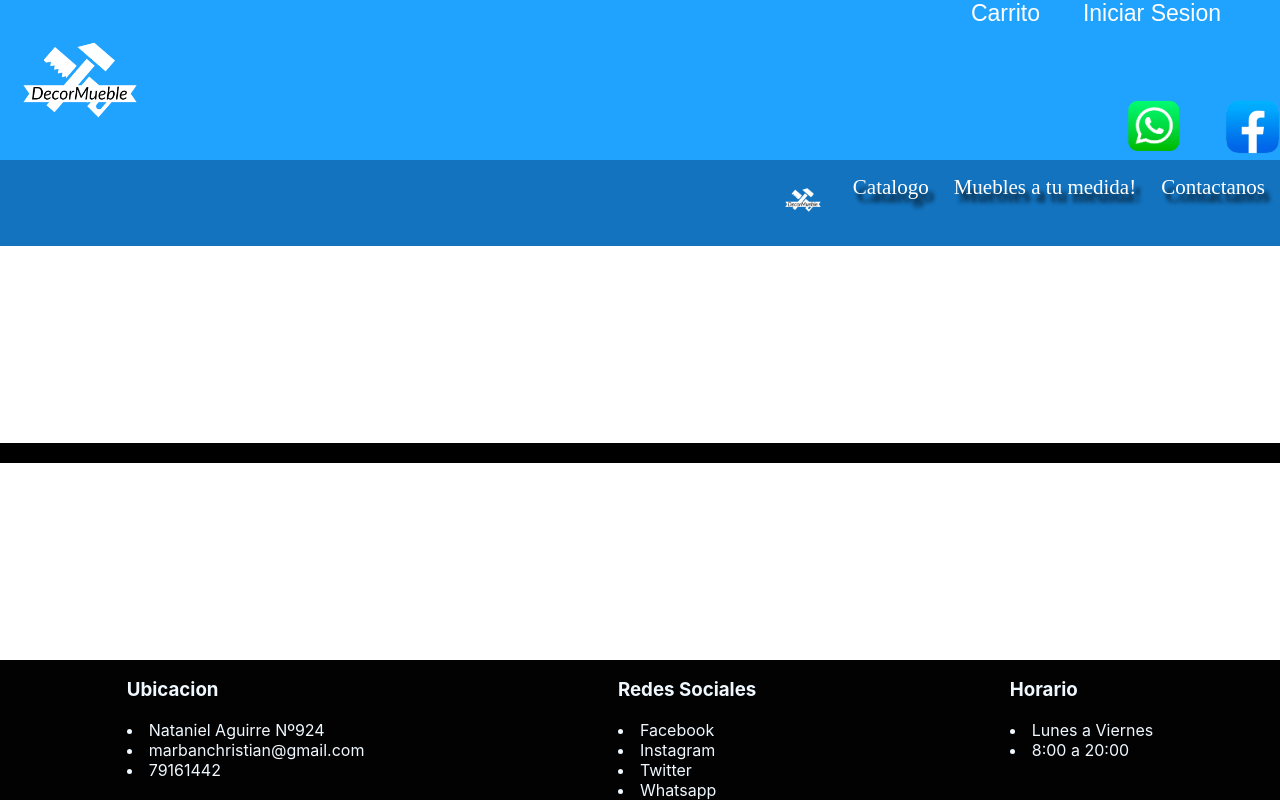
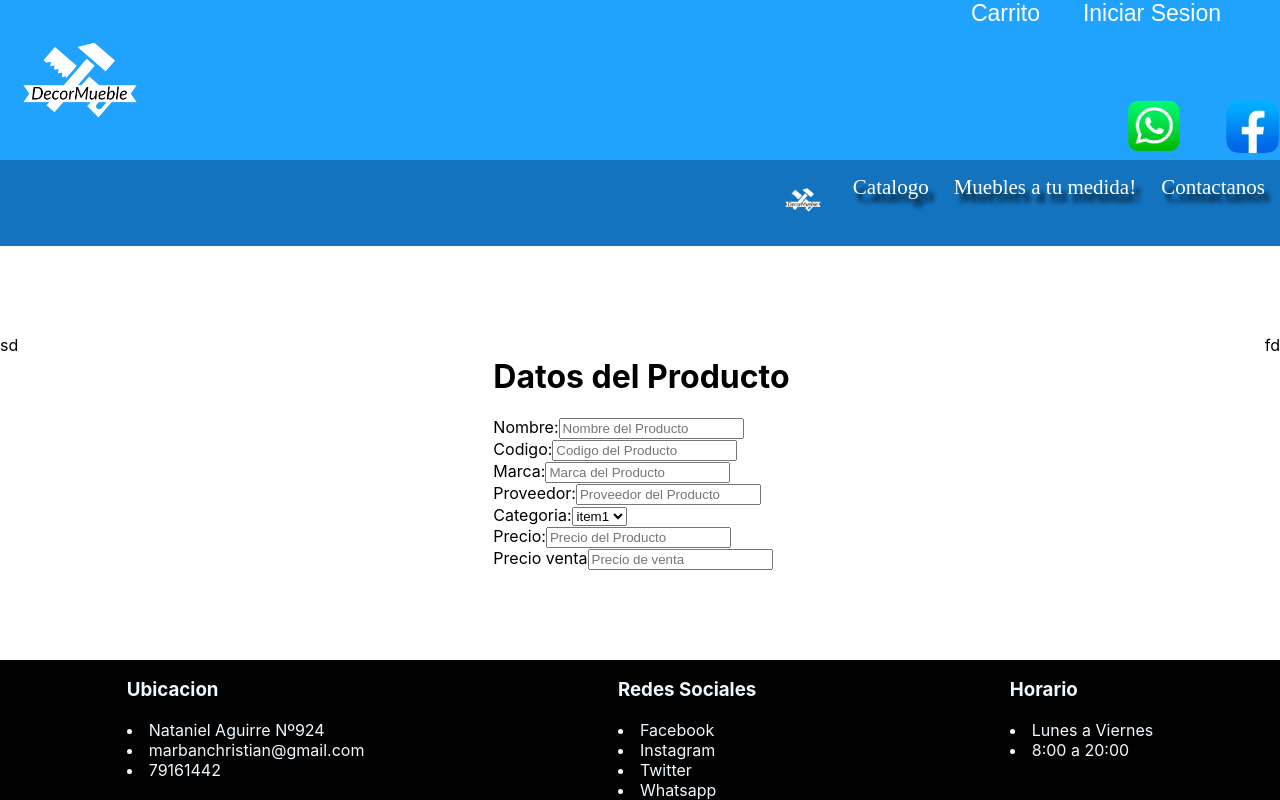
Before and after one commit to onilinkman/ecomereceModel, a React (Create React App) app: page /addItem in a window 1280 px wide. Built offline with nearby package versions, Linux system fonts and the light colour scheme.

Commit message:
Se aumento algunas cosas para adicionar items al stock

```diff
--- a/src/components/items/addItem.js
+++ b/src/components/items/addItem.js
@@ -1,10 +1,84 @@
 import React from "react";
+import ComboBox from "./comboBox";
 
 import "../../style/items/addItem.css";
 
 class AddItem extends React.Component {
   render() {
-    return <div className="addItem-container">add item</div>;
+    var data = [
+      { id: 1, name: "item1" },
+      { id: 2, name: "item2" },
+      { id: 3, name: "item3" },
+    ];
+    return (
+      <div className="addItem-container">
+        <div className="addItem-list">sd</div>
+        <div className="addItem-form">
+          <div className="addItem-container-form">
+            <div className="addItem-details"></div>
+            <div className="addItem-form">
+              <h1>Datos del Producto</h1>
+              <div className="addItem-data">
+                <div className="addItem-input-container">
+                  <label htmlFor="addItem_Name">Nombre:</label>
+                  <input
+                    type="text"
+                    placeholder="Nombre del Producto"
+                    id="addItem_Name"
+                  />
+                </div>
+                <div className="addItem-input-container">
+                  <label htmlFor="addItem_codigo">Codigo:</label>
+                  <input
+                    type="text "
+                    placeholder="Codigo del Producto"
+                    id="addItem_codigo"
+                  />
+                </div>
+                <div className="addItem-input-container">
+                  <label htmlFor="addItem_marca">Marca:</label>
+                  <input
+                    type="text"
+                    placeholder="Marca del Producto"
+                    id="addItem_marca"
+                  />
+                </div>
+                <div className="addItem-input-container">
+                  <label htmlFor="addItem_proveedor">Proveedor:</label>
+                  <input
+                    type="text"
+                    placeholder="Proveedor del Producto"
+                    id="addItem_proveedor"
+                  />
+                </div>
+                <div className="addItem-input-container">
+                  <label>Categoria:</label>
+                  {/* hacer que haga una peticion al server para obtener data */}
+                  <ComboBox data={data} />
+                </div>
+                <div className="addItem-input-container">
+                  <label htmlFor="addItem_precio">Precio:</label>
+                  <input
+                    type="text"
+                    placeholder="Precio del Producto"
+                    id="addItem_precio"
+                  />
+                </div>
+                <div className="addItem-input-container">
+                  <label htmlFor="addItem_precio_venta">Precio venta</label>
+                  <input
+                    type="text"
+                    placeholder="Precio de venta"
+                    id="addItem_precio_venta"
+                  />
+                </div>
+              </div>
+            </div>
+          </div>
+        </div>
+        <div className="addItem-buttons">fd</div>
+      </div>
+    );
   }
 }
 
--- /dev/null
+++ b/src/components/items/comboBox.js
@@ -0,0 +1,19 @@
+import React from "react";
+
+class ComboBox extends React.Component {
+  render() {
+    return (
+      <select>
+        {this.props.data.map((item) => {
+          return (
+            <option key={item.id} value={item.id}>
+              {item.name}
+            </option>
+          );
+        })}
+      </select>
+    );
+  }
+}
+
+export default ComboBox;
--- a/src/style/items/addItem.css
+++ b/src/style/items/addItem.css
@@ -1,3 +1,4 @@
 .addItem-container {
-  background: black;
+  display: flex;
+  justify-content: space-between;
 }
```
